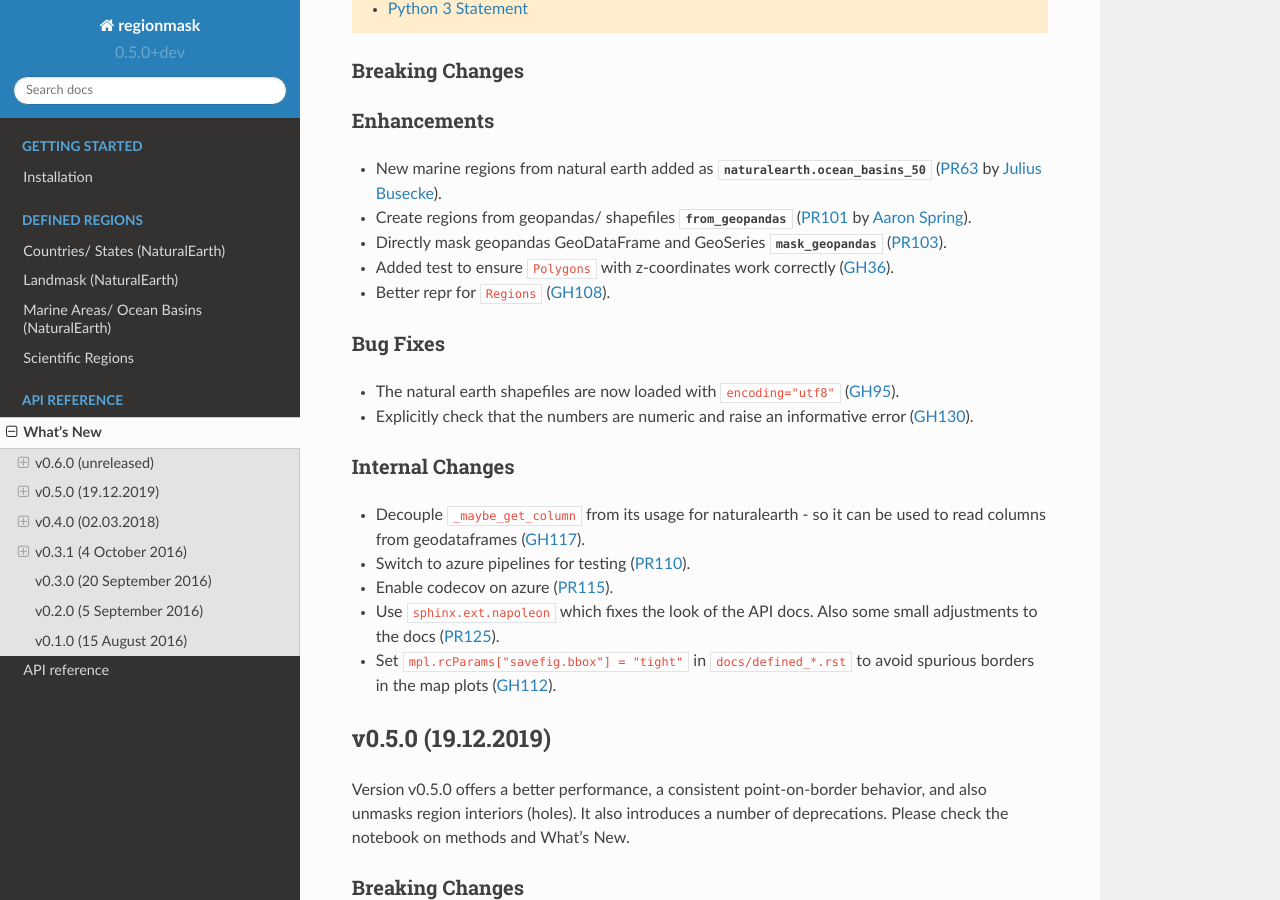
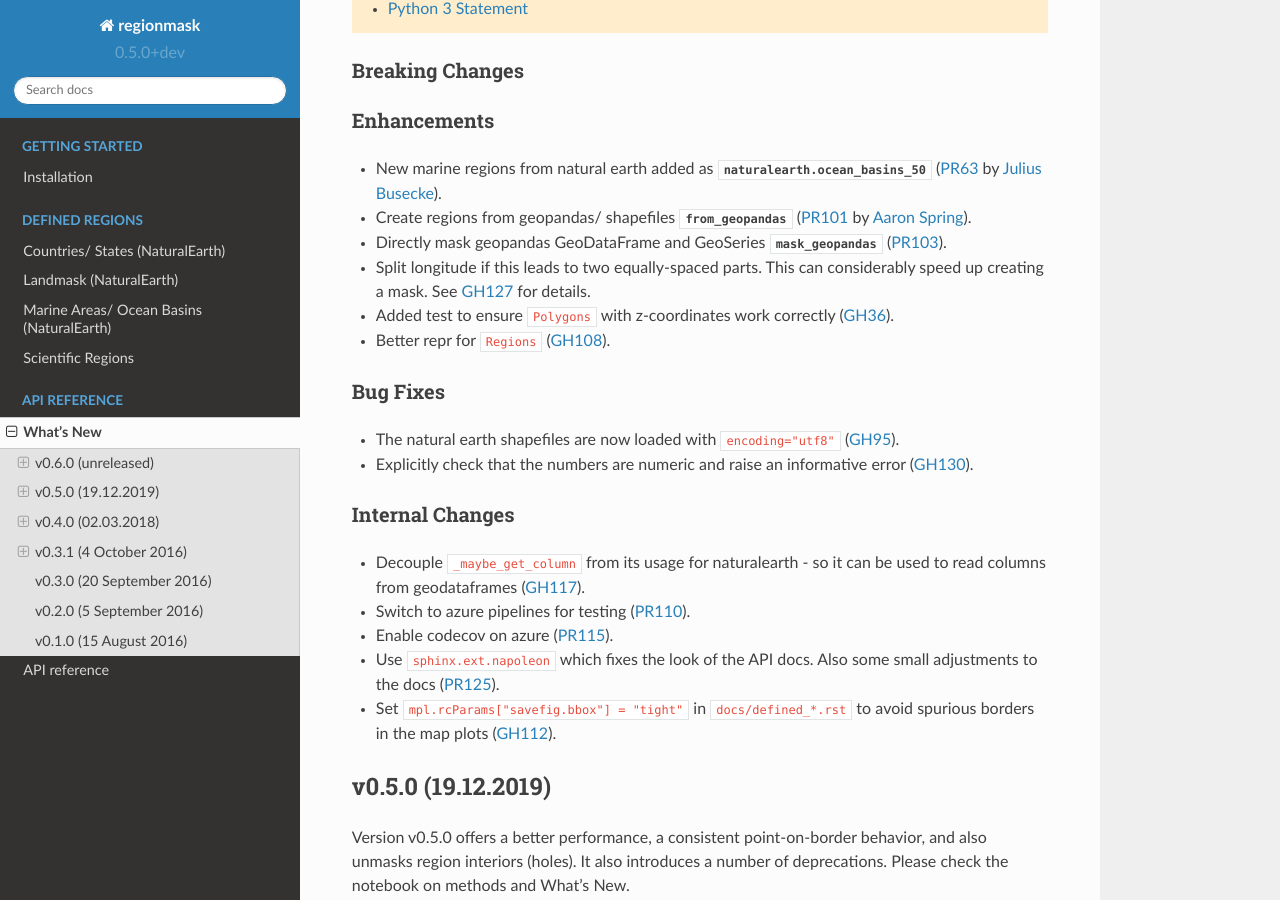
Before and after one commit to regionmask/regionmask, a Sphinx documentation site: the page built from docs/whats_new.rst, in a window 1280 px wide and 900 px high, scrolled down 480 px. Built offline with Sphinx 7.4.7 and the Read the Docs theme 2.0.0, drawn with Linux system fonts in a browser that asks for light colours; pages that are not in the unit, such as notebooks, are missing from menus.

Commit message:
what's new

```diff
--- a/docs/whats_new.rst
+++ b/docs/whats_new.rst
@@ -34,6 +34,8 @@ Enhancements
 - Create regions from geopandas/ shapefiles :py:attr:`from_geopandas`
   (:pull:`101` by `Aaron Spring <https://github.com/aaronspring>`_).
 - Directly mask geopandas GeoDataFrame and GeoSeries :py:attr:`mask_geopandas` (:pull:`103`).
+- Split longitude if this leads to two equally-spaced parts. This can considerably speed up
+  creating a mask. See :issue:`127` for details.
 - Added test to ensure ``Polygons`` with z-coordinates work correctly (:issue:`36`).
 - Better repr for ``Regions`` (:issue:`108`).
 
```
